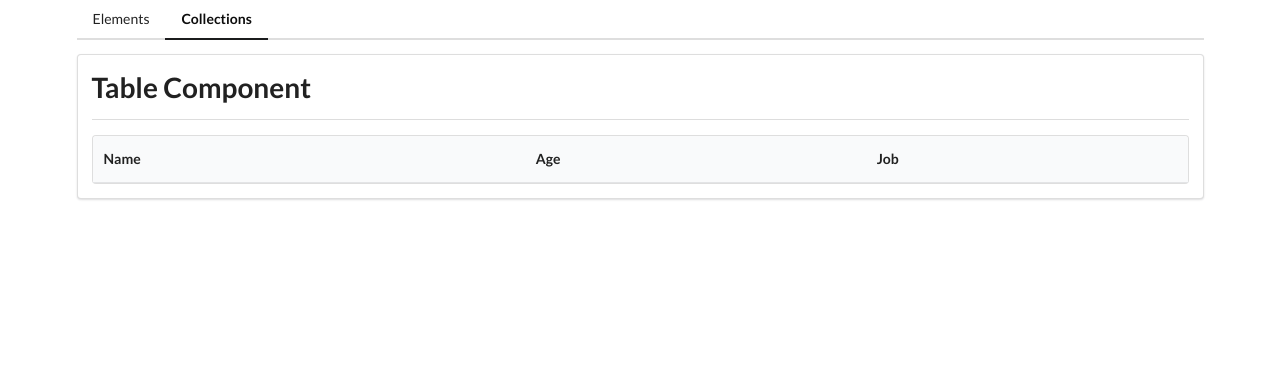
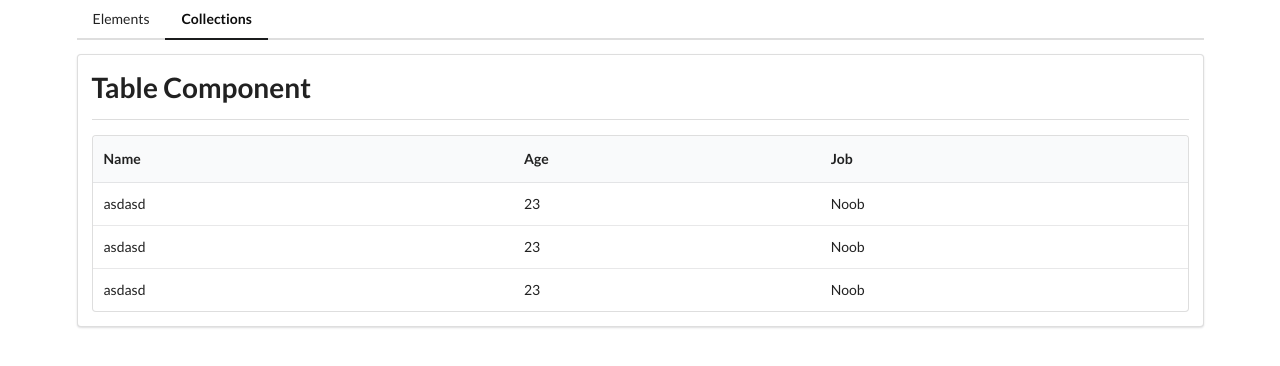
Before and after one commit to akgmage/components, an Angular app: page /collections in a window 1280 px wide. Shown: the top 366 px of the page. Built offline with nearby package versions, Linux system fonts and the light colour scheme.

Commit message:
Add tbody and for every record in data rtaverse headers array and display record of header.key

```diff
--- a/src/app/collections/table/table.component.html
+++ b/src/app/collections/table/table.component.html
@@ -6,4 +6,11 @@
             </th>
         </tr>
     </thead>
+    <tbody>
+        <tr *ngFor="let record of data">
+            <td *ngFor="let header of headers">
+                {{ record[header.key] }}
+            </td>
+        </tr>
+    </tbody>
 </table>
```
